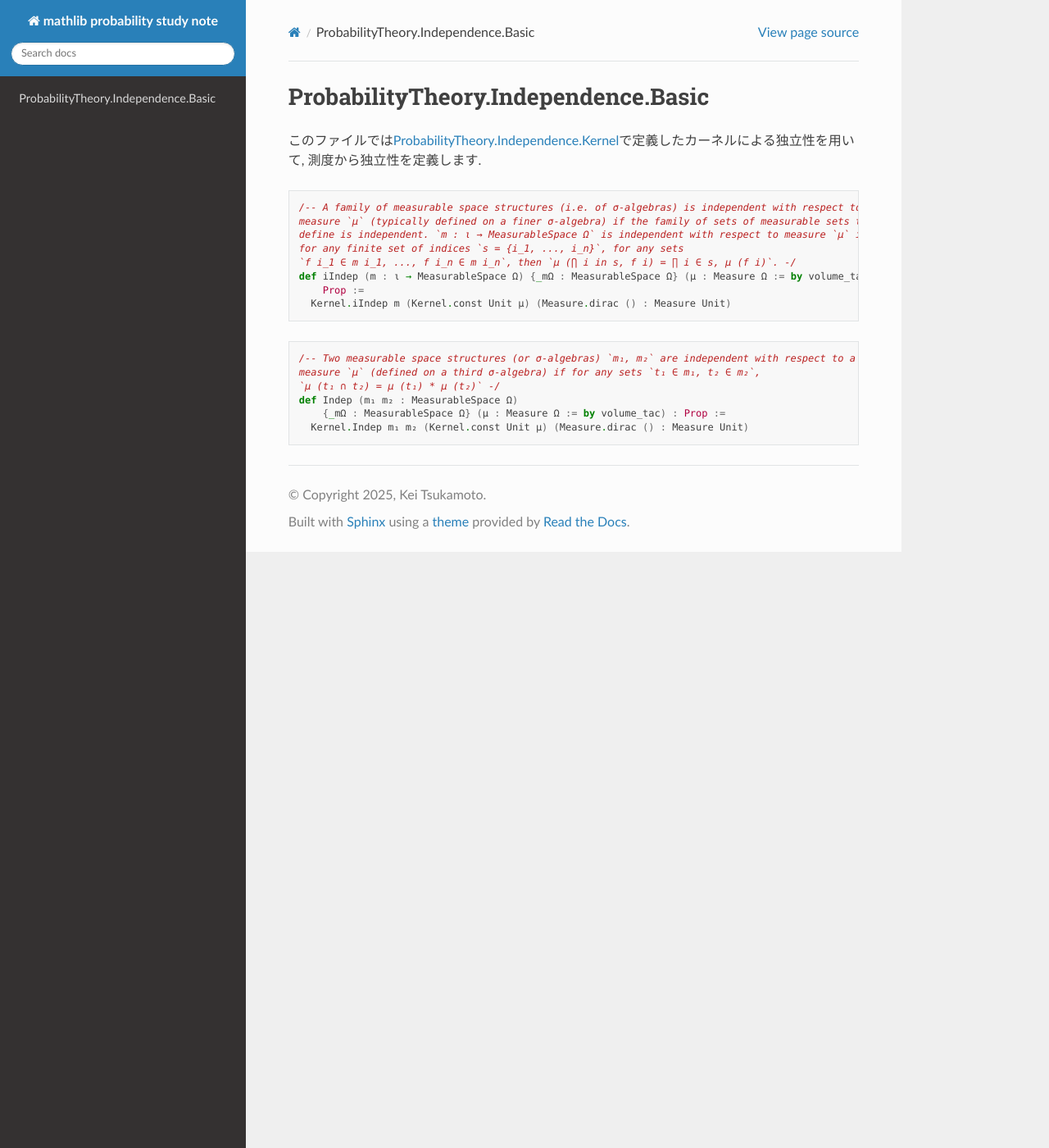
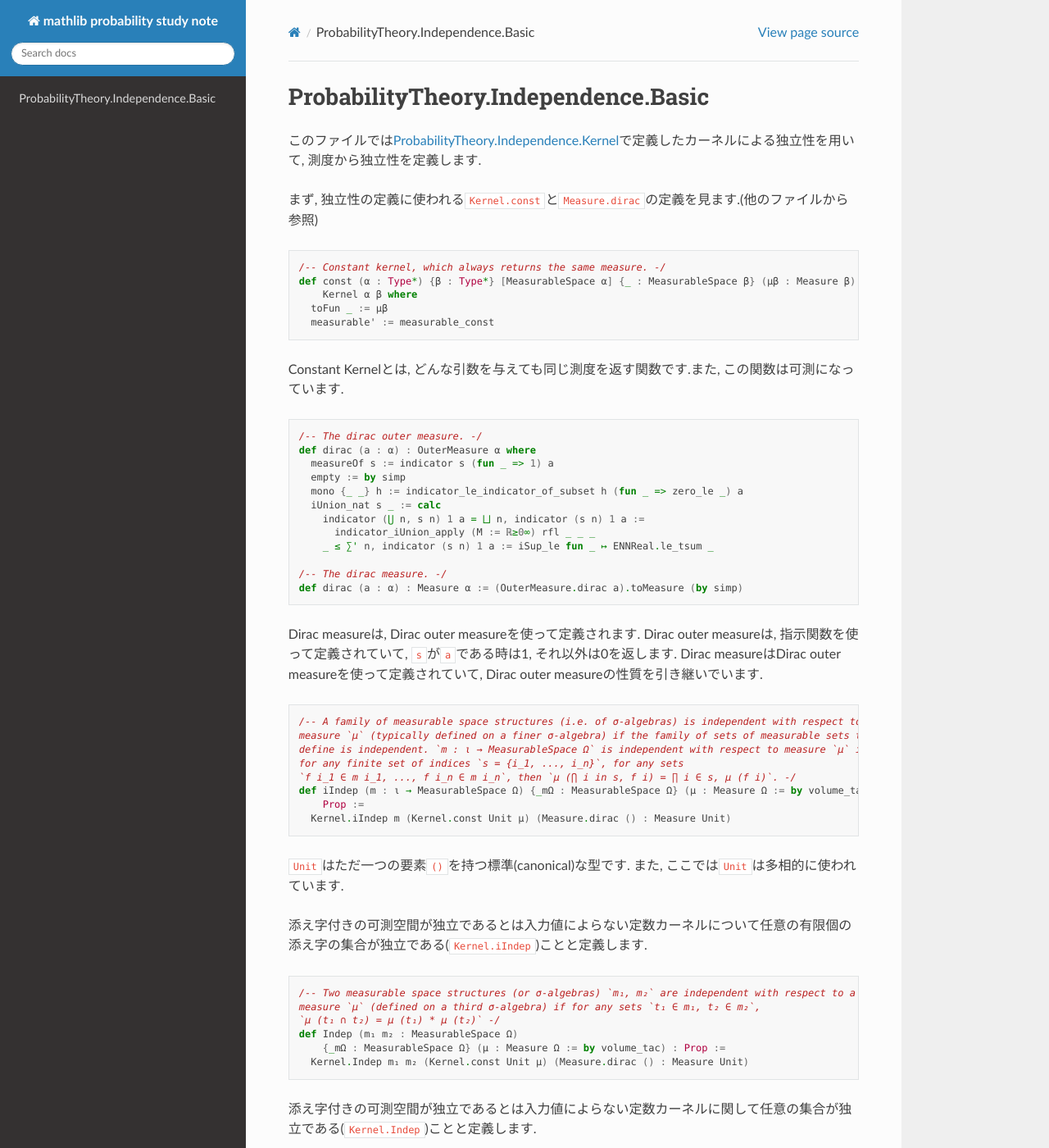
Before and after one commit to auto-res/mathlib_probability_study_note, a Sphinx documentation site: the page built from docs/source/ProbabilityTheory/Independence/Basic.md, in a window 1280 px wide and 1400 px high. Shown: the whole window at 82% size. Built offline with Sphinx 7.4.7 and the Read the Docs theme 3.1.0, drawn with Linux system fonts in a browser that asks for light colours.

Commit message:
Independence.Basic

````diff
--- a/docs/source/ProbabilityTheory/Independence/Basic.md
+++ b/docs/source/ProbabilityTheory/Independence/Basic.md
@@ -2,6 +2,32 @@ ProbabilityTheory.Independence.Basic
 =========================================
 
 このファイルでは[ProbabilityTheory.Independence.Kernel](Kernel.md)で定義したカーネルによる独立性を用いて, 測度から独立性を定義します.
+
+まず, 独立性の定義に使われる`Kernel.const`と`Measure.dirac`の定義を見ます.(他のファイルから参照)
+``` lean4
+/-- Constant kernel, which always returns the same measure. -/
+def const (α : Type*) {β : Type*} [MeasurableSpace α] {_ : MeasurableSpace β} (μβ : Measure β) :
+    Kernel α β where
+  toFun _ := μβ
+  measurable' := measurable_const
+```
+Constant Kernelとは, どんな引数を与えても同じ測度を返す関数です.また, この関数は可測になっています.
+
+``` lean4
+/-- The dirac outer measure. -/
+def dirac (a : α) : OuterMeasure α where
+  measureOf s := indicator s (fun _ => 1) a
+  empty := by simp
+  mono {_ _} h := indicator_le_indicator_of_subset h (fun _ => zero_le _) a
+  iUnion_nat s _ := calc
+    indicator (⋃ n, s n) 1 a = ⨆ n, indicator (s n) 1 a :=
+      indicator_iUnion_apply (M := ℝ≥0∞) rfl _ _ _
+    _ ≤ ∑' n, indicator (s n) 1 a := iSup_le fun _ ↦ ENNReal.le_tsum _
+
+/-- The dirac measure. -/
+def dirac (a : α) : Measure α := (OuterMeasure.dirac a).toMeasure (by simp)
+```
+Dirac measureは, Dirac outer measureを使って定義されます. Dirac outer measureは, 指示関数を使って定義されていて, `s`が`a`である時は1, それ以外は0を返します. Dirac measureはDirac outer measureを使って定義されていて, Dirac outer measureの性質を引き継いでいます.
 
 ``` lean4
 /-- A family of measurable space structures (i.e. of σ-algebras) is independent with respect to a
@@ -14,6 +40,10 @@ def iIndep (m : ι → MeasurableSpace Ω) {_mΩ : MeasurableSpace Ω} (μ : Mea
   Kernel.iIndep m (Kernel.const Unit μ) (Measure.dirac () : Measure Unit)
 ```
 
+`Unit`はただ一つの要素`()`を持つ標準(canonical)な型です. また, ここでは`Unit`は多相的に使われています.
+
+添え字付きの可測空間が独立であるとは入力値によらない定数カーネルについて任意の有限個の添え字の集合が独立である(`Kernel.iIndep`)ことと定義します.
+
 ``` lean4
 /-- Two measurable space structures (or σ-algebras) `m₁, m₂` are independent with respect to a
 measure `μ` (defined on a third σ-algebra) if for any sets `t₁ ∈ m₁, t₂ ∈ m₂`,
@@ -22,3 +52,5 @@ def Indep (m₁ m₂ : MeasurableSpace Ω)
     {_mΩ : MeasurableSpace Ω} (μ : Measure Ω := by volume_tac) : Prop :=
   Kernel.Indep m₁ m₂ (Kernel.const Unit μ) (Measure.dirac () : Measure Unit)
 ```
+
+添え字付きの可測空間が独立であるとは入力値によらない定数カーネルに関して任意の集合が独立である(`Kernel.Indep`)ことと定義します.
````
Also changed, not shown: docs/source/ProbabilityTheory/Kernel/Basic.md (deleted, +0 -11 lines).
